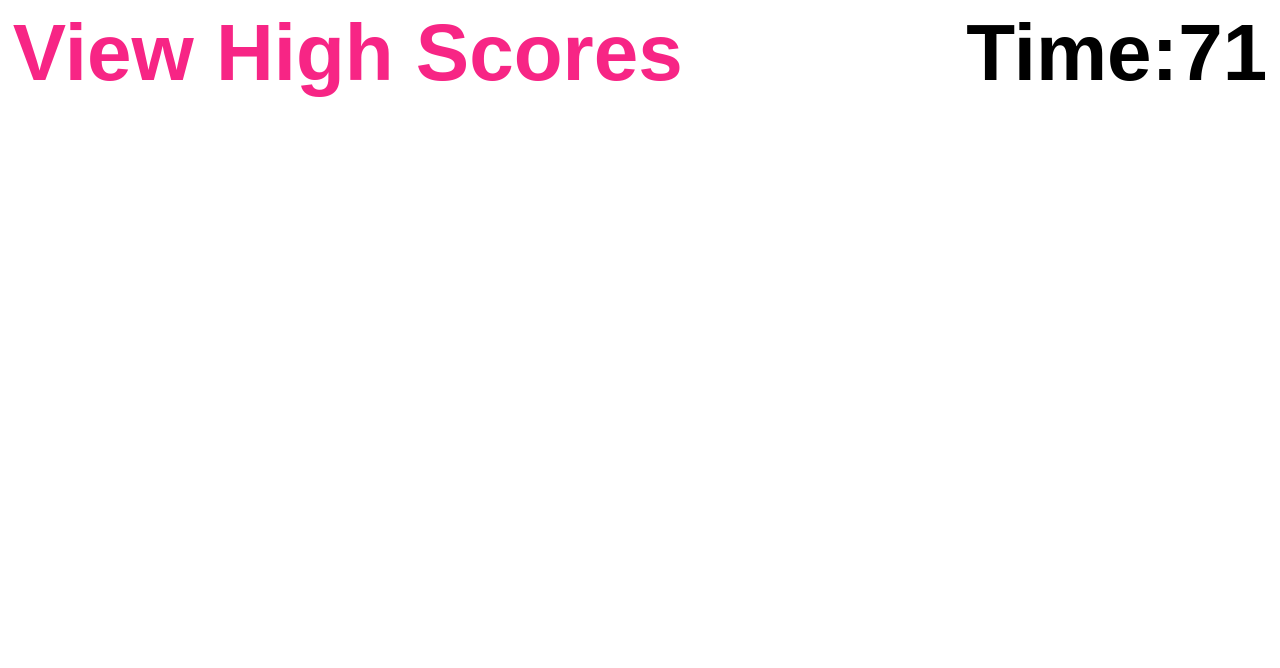
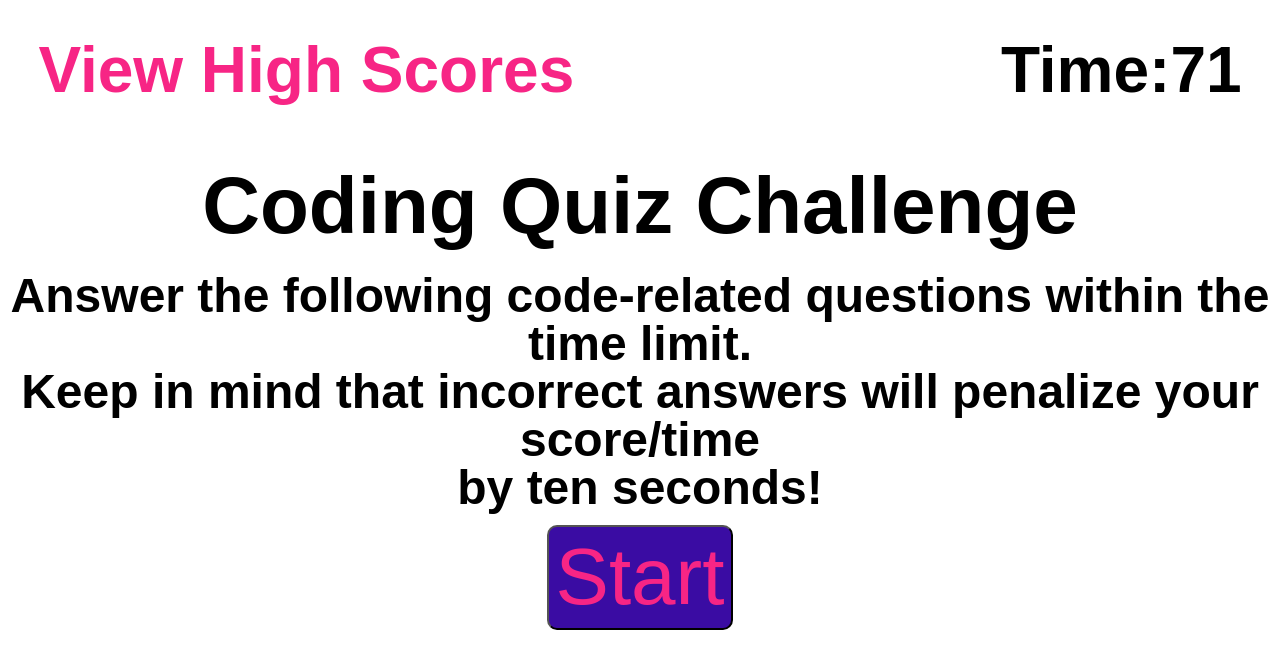
Before and after one commit to mattmalone1/ch04-code-quiz, a plain HTML site: page index.html in a window 1280 px wide. Drawn offline with Linux system fonts and the light colour scheme.

Commit message:
Add start button and text with styling

```diff
--- a/assets/css/style.css
+++ b/assets/css/style.css
@@ -2,12 +2,13 @@
     --light-pink: #f72585;
     --dark-purple: #3a0ca3;
     --black: black;
+    --white: white;
 }
 
 body {
     width: 100%;
     font-family: Arial;
-    display: flex;
+    display: flexbox;
     flex-direction: row;
     flex-wrap: wrap;
     min-height: 100vh;
@@ -19,12 +20,43 @@ body {
     display: flex;
     flex-direction: row;
     background-color: #fff;
-    padding: 1%;
-    font-size: 500%;
+    padding: 3%;
+    font-size: 400%;
   }
 
-  .score {
-    flex: 100%;
+  #high-score {
+    flex: 25%;
     color: var(--light-pink);
+  }
 
+  .main {
+
+    flex-direction: column;
+    text-align: center;
   }
+
+  #title {
+    font-size: 500%;
+    padding: 2%;
+  }
+  .main h2 {
+    font-size: 300%;
+  }
+
+  .start-button {
+    background: var(--dark-purple);
+    border-radius: 10px;
+    color: var(--light-pink);
+    cursor: pointer;
+    font-size: 500%;
+    letter-spacing: 1%;
+    line-height: 110%;
+    max-width: 255px;
+    padding: 0.5%;
+    text-align: center;
+    transition-duration: 0.15s;
+    transition-property: var(--white);
+    transition-timing-function: linear;
+    margin-top: 1%;
+    justify-content: center;
+  }
--- a/assets/js/script.js
+++ b/assets/js/script.js
@@ -1,5 +1,5 @@
 var timerEl = document.getElementById('countdown');
-
+var scoreE1 = document.getElementById('high-score');
 
 function countdown() {
     var timeLeft = 75;
--- a/index.html
+++ b/index.html
@@ -10,8 +10,16 @@
 </head>
 <body>
     <div class="container">
-        <h1 class="score"><a href=highscore()></a>View High Scores</h1>
-        <h2 id="countdown">Time:75</h2>
+        <h1 id="high-score"><a href=highscore()></a>View High Scores</h1>
+        <h2 id="countdown">Time:0</h2>
+    </div>
+    <div class="main">
+        <h1 id="title">Coding Quiz Challenge</h1>
+        <p></p>
+        <h2 id="qtext">Answer the following code-related questions within the time limit.</h2>
+            <h2>Keep in mind that incorrect answers will penalize your score/time</h2>
+            <h2>by ten seconds!</h2>
+        <button class="start-button">Start</button>
     </div>
 
 
```
